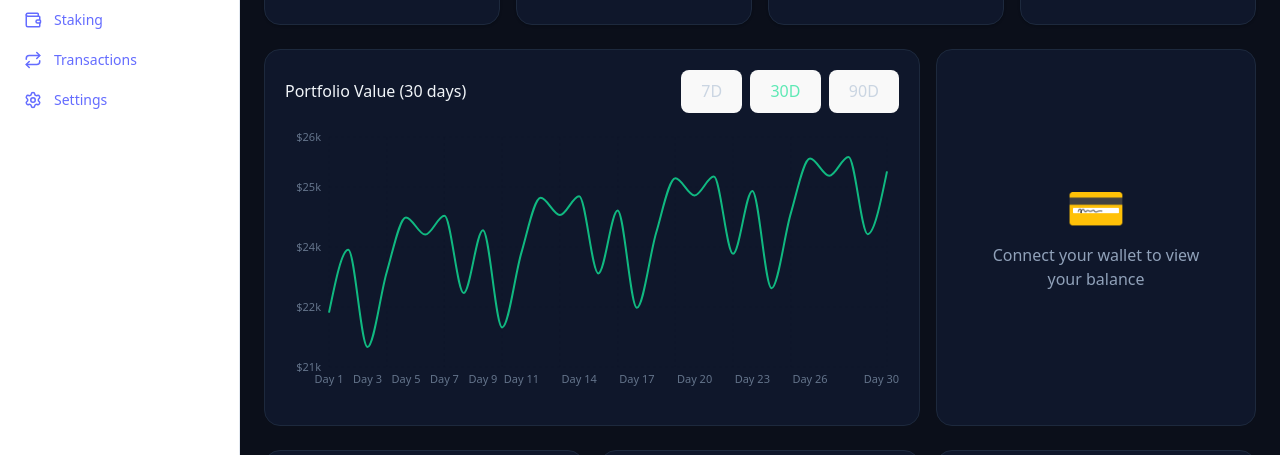
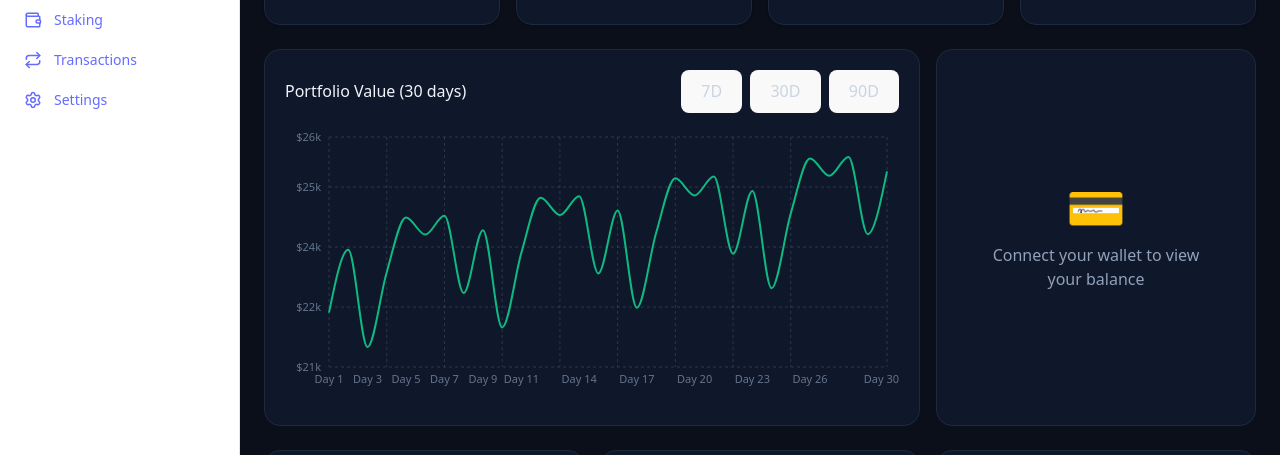
Before and after one commit to malih99/CryptoVault, a React (Vite) app: page / in a window 1280 px wide. Both pictures are taken after a click on the button "Toggle theme". Shown: the part 159-614 px from the top of the page. Built offline with nearby package versions, Linux system fonts and the light colour scheme.

Commit message:
feat: add interactive portfolio range filter to dashboard

```diff
--- a/src/components/charts/PortfolioLine.tsx
+++ b/src/components/charts/PortfolioLine.tsx
@@ -1,4 +1,4 @@
-import { useEffect, useState } from "react";
+import { useEffect, useMemo, useState } from "react";
 import {
   ResponsiveContainer,
   LineChart,
@@ -9,6 +9,8 @@ import {
   CartesianGrid,
 } from "recharts";
 import { mockLine } from "../../lib/api/mock";
+
+type RangeKey = "7d" | "30d" | "90d";
 
 function useDark() {
   const [isDark, set] = useState(false);
@@ -23,18 +25,34 @@ function useDark() {
   return isDark;
 }
 
-export function PortfolioLine() {
-  const isDark = useDark(); // ✅ فقط داخل کامپوننت
+export function PortfolioLine({ range }: { range: RangeKey }) {
+  const isDark = useDark();
+
+  const data = useMemo(() => {
+    const total = mockLine.length;
+
+    if (range === "7d") {
+      return mockLine.slice(Math.max(0, total - 7));
+    }
+    if (range === "30d") {
+      return mockLine.slice(Math.max(0, total - 30));
+    }
+
+    // 90d یا هر مقدار دیگر → فعلاً کل دیتا
+    return mockLine;
+  }, [range]);
 
   return (
     <div className="h-56 sm:h-64 xl:h-[280px]">
       <ResponsiveContainer width="100%" height="100%">
         <LineChart
-          data={mockLine}
+          data={data}
           margin={{ top: 12, right: 12, bottom: 8, left: 0 }}
         >
           <CartesianGrid
-            stroke="rgba(15,23,42,0.08)"
+            stroke={
+              isDark ? "rgba(148,163,184,0.22)" : "rgba(148,163,184,0.18)"
+            }
             strokeDasharray="3 3"
             vertical
             horizontal
--- a/src/features/dashboard/DashboardPage.tsx
+++ b/src/features/dashboard/DashboardPage.tsx
@@ -1,3 +1,4 @@
+import { useState } from "react";
 import Card from "../../components/ui/Card";
 import Stat from "../../components/ui/Stat";
 import { PortfolioLine } from "../../components/charts/PortfolioLine";
@@ -9,8 +10,20 @@ import QuickActions from "./QuickActions";
 import MarketOverview from "./MarketOverview";
 import NewsAlerts from "./NewsAlerts";
 
+type RangeKey = "7d" | "30d" | "90d";
+
 export default function DashboardPage() {
   const { t } = useTranslation();
+  const [range, setRange] = useState<RangeKey>("30d");
+
+  const pillBase =
+    "px-2 py-1 rounded-lg text-xs transition-colors " +
+    "text-slate-600 dark:text-slate-300 hover:bg-slate-100 dark:hover:bg-slate-800/60";
+  const pillActive =
+    "bg-emerald-50 dark:bg-emerald-400/10 text-emerald-700 dark:text-emerald-300 " +
+    "border border-emerald-200 dark:border-emerald-800";
+  const pillInactive =
+    "border border-transparent text-slate-600 dark:text-slate-300";
 
   return (
     <div className="mx-auto w-full max-w-[1280px] space-y-6 px-3 sm:px-0">
@@ -30,18 +43,36 @@ export default function DashboardPage() {
               {t("dashboard.portfolioValue")}
             </div>
             <div className="flex gap-2">
-              <button className="px-2 py-1 rounded-lg text-xs text-slate-600 dark:text-slate-300 hover:bg-slate-100 dark:hover:bg-slate-800/60">
+              <button
+                type="button"
+                onClick={() => setRange("7d")}
+                className={
+                  pillBase + " " + (range === "7d" ? pillActive : pillInactive)
+                }
+              >
                 {t("dashboard.range.7d")}
               </button>
-              <button className="px-2 py-1 rounded-lg text-xs bg-emerald-50 dark:bg-emerald-400/10 text-emerald-600 dark:text-emerald-300 border border-emerald-200 dark:border-emerald-800">
+              <button
+                type="button"
+                onClick={() => setRange("30d")}
+                className={
+                  pillBase + " " + (range === "30d" ? pillActive : pillInactive)
+                }
+              >
                 {t("dashboard.range.30d")}
               </button>
-              <button className="px-2 py-1 rounded-lg text-xs text-slate-600 dark:text-slate-300 hover:bg-slate-100 dark:hover:bg-slate-800/60">
+              <button
+                type="button"
+                onClick={() => setRange("90d")}
+                className={
+                  pillBase + " " + (range === "90d" ? pillActive : pillInactive)
+                }
+              >
                 {t("dashboard.range.90d")}
               </button>
             </div>
           </div>
-          <PortfolioLine />
+          <PortfolioLine range={range} />
         </Card>
 
         <Card className="p-5 grid place-items-center text-slate-500 dark:text-slate-400">
--- a/src/features/dashboard/QuickActions.tsx
+++ b/src/features/dashboard/QuickActions.tsx
@@ -1,4 +1,3 @@
-// src/features/dashboard/QuickActions.tsx
 import Card from "../../components/ui/Card";
 import { Send, Download, RefreshCcw, Plus } from "lucide-react";
 import { useTranslation } from "react-i18next";
```
